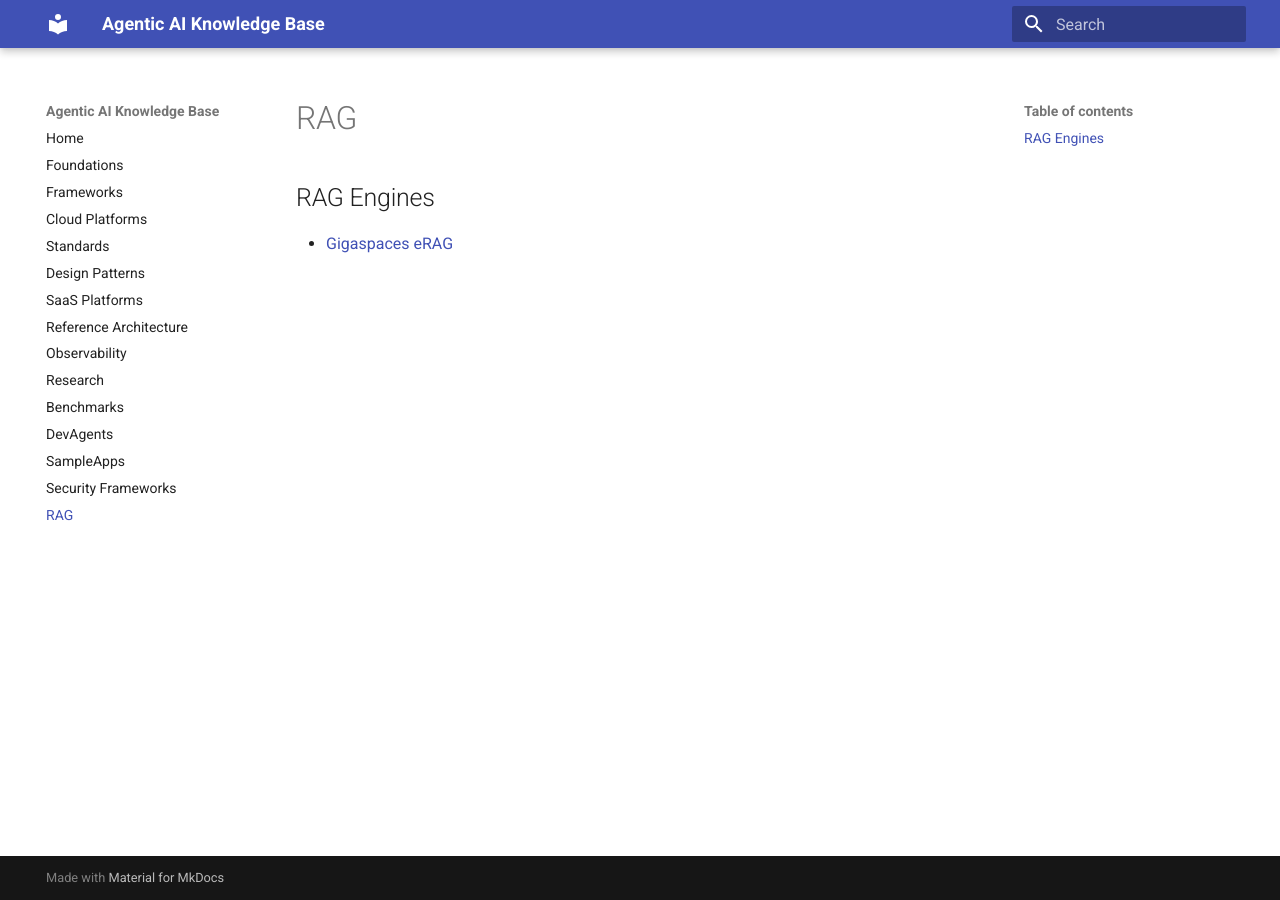
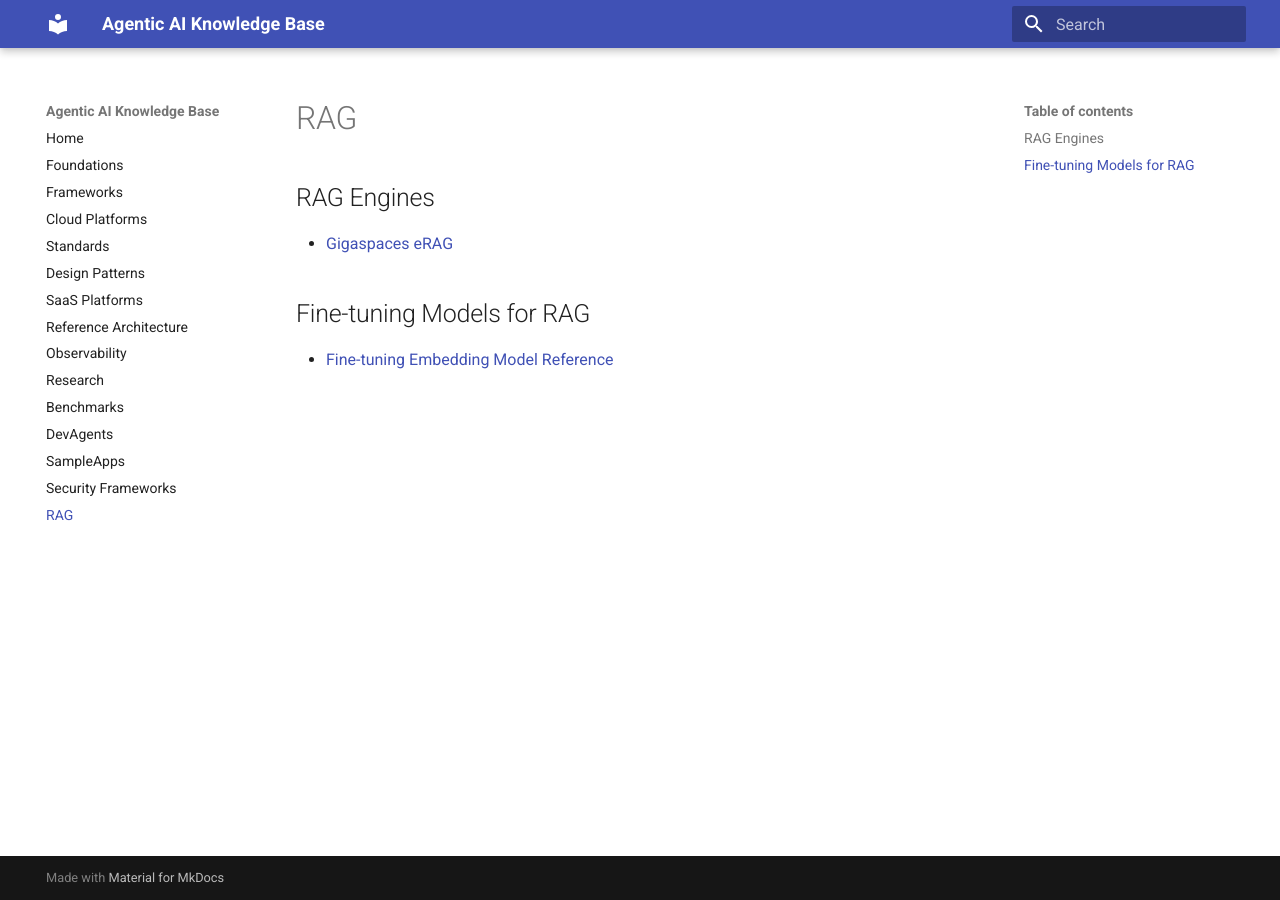
Before and after one commit to ankurkumarz/agentic-ai-knowledge-base, an MkDocs documentation site: the page built from docs/RAG/Readme.md, in a window 1280 px wide. Built offline with MkDocs 1.6.1 and Material for MkDocs 9.7.7, drawn with Linux system fonts in a browser that asks for light colours.

Commit message:
Update Readme.md

```diff
--- a/docs/RAG/Readme.md
+++ b/docs/RAG/Readme.md
@@ -1,3 +1,7 @@
 ## RAG Engines
 
 - [Gigaspaces eRAG](https://www.gigaspaces.com/technology/erag-solution)
+
+## Fine-tuning Models for RAG
+
+- [Fine-tuning Embedding Model Reference ](https://github.com/apatti/AIEBootcamp/blob/main/09_Finetuning_Embeddings/Fine_tuning_Embedding_Models_for_RAG_using_RAGAS.ipynb)
```
